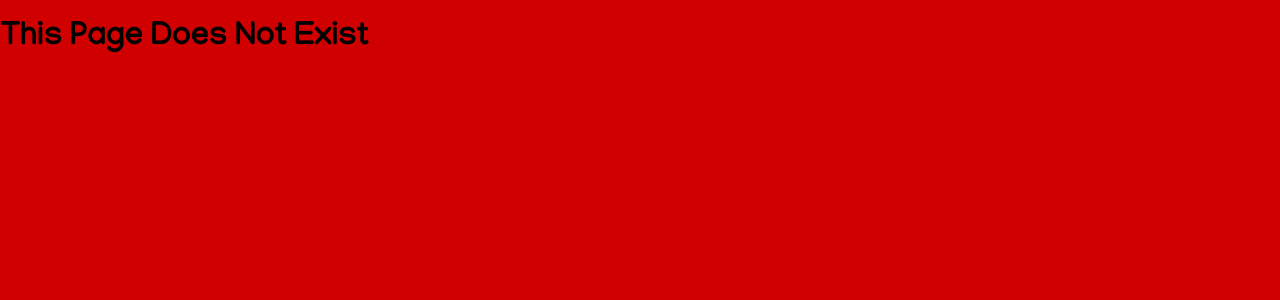
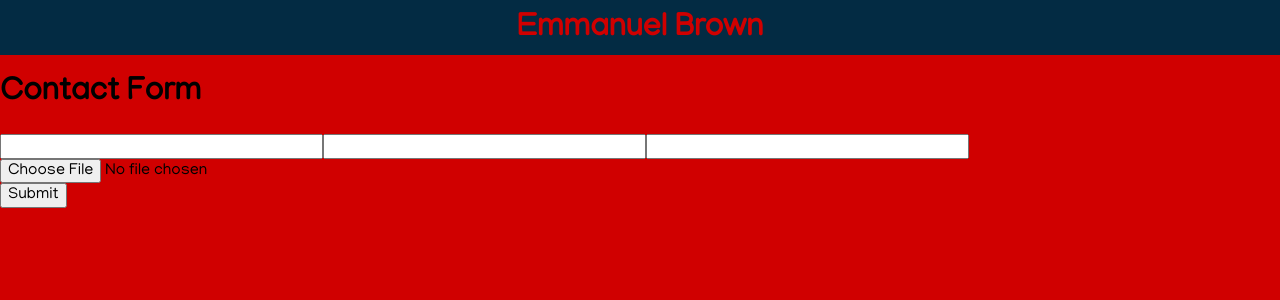
Before and after one commit to emmanuel-brown/Person_Site, a React (Create React App) app: page /contact in a window 1280 px wide. Before the commit this address led to /404. Shown: the top 300 px of the page. Built offline with nearby package versions, Linux system fonts and the light colour scheme.

Commit message:
Added Contact form Beta

```diff
--- a/package.json
+++ b/package.json
@@ -10,10 +10,12 @@
     "normalize.css": "^8.0.1",
     "react": "^16.9.0",
     "react-dom": "^16.9.0",
+    "react-hooks-useform": "^0.1.62",
     "react-icons": "^3.7.0",
     "react-router-dom": "^5.0.1",
     "react-scripts": "3.1.1",
-    "react-swipeable": "^5.4.0"
+    "react-swipeable": "^5.4.0",
+    "validator": "^11.1.0"
   },
   "scripts": {
     "start": "react-scripts start",
--- a/src/App.jsx
+++ b/src/App.jsx
@@ -7,13 +7,16 @@ import {
 } from 'react-router-dom';
 
 import Home from './Pages/Home';
+import Contact from './Pages/Contact'
 import NotFound from './Pages/NotFound';
+
 function App() {
   return (
     <BrowserRouter>
       <Switch>
-        <Route exact path="/" component={Home} />
-        <Route exact path="/404" component={NotFound} />
+        <Route exact path="/" component={ Home } />
+        <Route exact path="/contact" component={ Contact } />
+        <Route exact path="/404" component={ NotFound } />
         <Redirect to="/404" />
       </Switch>
     </BrowserRouter>
--- /dev/null
+++ b/src/Components/GenUtils/useForm.jsx
@@ -0,0 +1,16 @@
+import { useState } from "react";
+
+export const useForm = initialValues => {
+  const [values, setValues] = useState(initialValues);
+
+  return [
+    values,
+    e => {
+      e.preventDefault();
+      setValues({
+        ...values,
+        [e.target.name]: e.target.value
+      })
+    }
+  ];
+};
--- /dev/null
+++ b/src/Pages/Contact.jsx
@@ -0,0 +1,57 @@
+import React, { useState, useEffect } from 'react'
+import Navbar from '../Components/Navbar/Navbar'
+import { useForm } from '../Components/GenUtils/useForm'
+import V from 'validator'
+import '../Components/Home/home.scss'
+
+const Contact = () =>{
+    const [values, handleChange] = useForm({
+        firstName: "",
+        lastName: "",
+        email: ""
+    })
+
+    const valid = (err) =>{
+        let valid = true
+        if(V.isEmpty(values.firstName)){
+            valid = false
+            err && console.log("First name is not valid")
+        }
+        if(V.isEmpty(values.lastName)){
+            valid = false
+            err && console.log("Last name is not valid")
+        }
+        if(!V.isEmail(values.email)){
+            valid = false
+            err && console.log("Email is invalid")
+        }
+
+        return valid
+    }
+
+    function send (e){
+        e.preventDefault()
+        console.log(`Is it valid ${ valid(true) }`)
+    }
+
+    return(
+        <>
+            <Navbar />
+            <div id="contact">
+                <h1>Contact Form</h1>
+                <form onSubmit={ send } data-netlify="true">
+                    <input type="text" name="firstName" value={ values.firstName } onChange={ handleChange }/>
+                    <input type="text" name="lastName" value={ values.lastName } onChange={ handleChange }/>
+                    <input type="text" name="email" value={ values.email } onChange={ handleChange }/>
+                    <input type="file" name="myfile" id="myfile" palceholder="Upload File" />
+                    <div className="file">
+                        <div data-netlify-recaptcha="true"></div>
+                    </div>
+                    <input type="submit" value="Submit"/>
+                </form>
+            </div>
+        </>
+    )
+}
+
+export default Contact
```
Also changed, not shown: 1 other file (tests, documents, lock files or other folders).
